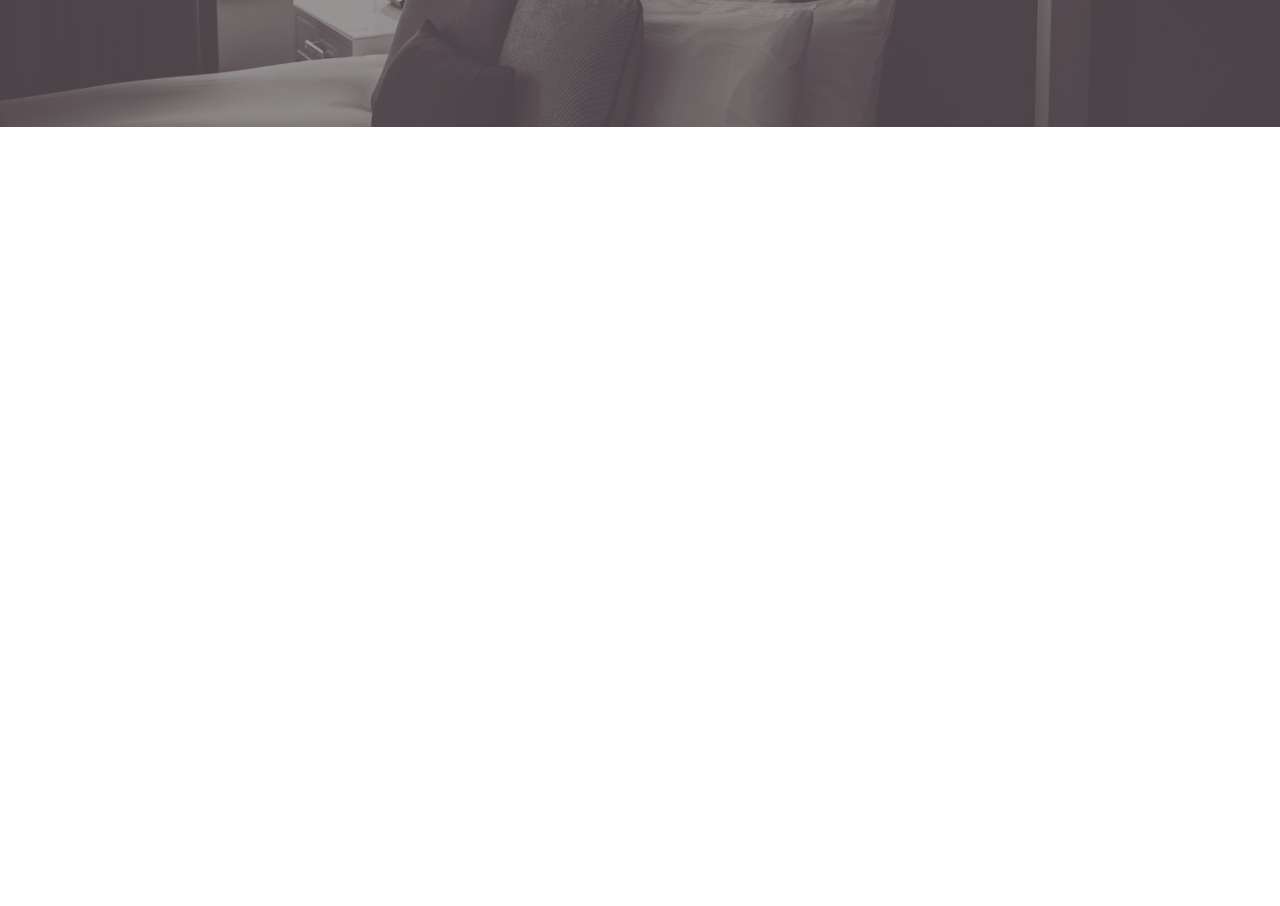
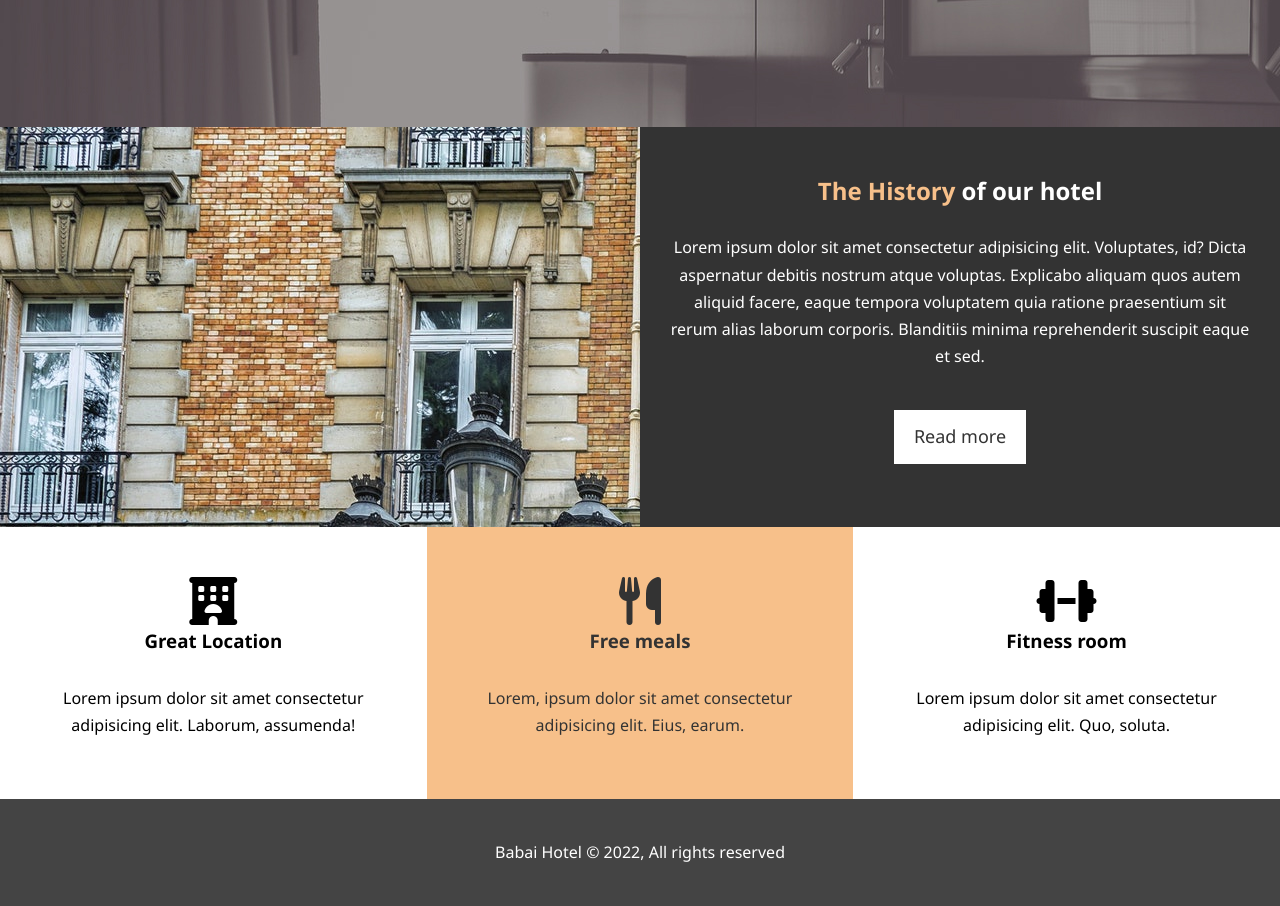
Before and after one commit to chsaikumar445/html-css, a plain HTML site: page Hotel Website/index.html in a window 1280 px wide. Shown: the part 540-1446 px from the top of the page. Before the commit the page ends 800 px from the top, so only its background shows below. Drawn offline with Linux system fonts and the light colour scheme.

Commit message:
finished home page of hotel website

```diff
--- a/Hotel Website/css/style.css
+++ b/Hotel Website/css/style.css
@@ -1,4 +1,4 @@
-/* Reset everything*/
+/* Reset everything */
 *{
     margin: 0;
     padding: 0;
@@ -57,11 +57,32 @@ p{
     color: #333;
 }
 
+.btn-light {
+    background: #fff;
+    color: #333;
+}
+
+.bg-dark {
+    background: #333;
+    color: #fff;
+}
+
+.bg-primary{
+    background: #f7c08a;
+    color: #333;
+}
+
+.clr{
+    clear: both;
+ }
+
 /* Nav bar*/
 #navbar {
     background: #333;
     color: #FFF;
     overflow: auto;
+    position:sticky;
+    top: 0;
 }
 
 #navbar a{
@@ -96,10 +117,12 @@ p{
 }
 
 /* showcase*/
+
 #showcase {
-    background: url("../img/showcase.jpg")  no-repeat center center/cover;
+    background: url("../img/showcase.jpg");
     height: 600px;
 }
+
 #showcase .showcase-content {
     text-align: center;
     color: #fff;
@@ -115,3 +138,45 @@ p{
     padding-bottom: 20px;
     line-height: 1.7em;
 }
+
+/* home-info */
+#home-info{
+    height:400px;
+
+}
+
+#home-info .info-img {
+    background: url('../img/photo-1.jpg') no-repeat;
+    float: left;
+    width: 50%;
+    min-height: 100%;
+}
+
+#home-info .info-content {
+    text-align: center;
+    float:right;
+    width: 50%;
+    height: 100%;
+    padding: 50px 30px;
+    overflow: hidden;
+}
+
+#home-info .info-content p {
+    padding-bottom: 30px;
+}
+
+/* features */
+.box{
+    text-align: center;
+    float:left;
+    width: 33.33%;
+    padding:50px 30px;
+}
+
+/* footer */
+#main-footer {
+    text-align: center;
+    background:#444;
+    color: #fff;
+    padding: 30px;
+}
--- a/Hotel Website/index.html
+++ b/Hotel Website/index.html
@@ -7,6 +7,7 @@
     <meta name="description" content="welcome to our hotel the best in vijaywada">
     <meta name="keywords" content="hotel, hotel in vijayawada, best hotel in vijayawada">
     <link rel="stylesheet" href="css/style.css">
+    <script src="https://kit.fontawesome.com/f52c3b31f3.js" crossorigin="anonymous"></script>
     <title>Babai Hotel | Welcome</title>
 </head>
 <body>
@@ -31,5 +32,36 @@
             </div>
         </div>
     </header>
+    <section id="home-info">
+        <div class="info-img"></div>
+        <div class="info-content bg-dark">
+            <h2><span class="text-primary">The History</span> of our hotel</h2>
+            <p> Lorem ipsum dolor sit amet consectetur adipisicing elit. Voluptates, id? Dicta aspernatur debitis nostrum atque voluptas. Explicabo aliquam quos autem aliquid facere, eaque tempora voluptatem quia ratione praesentium sit rerum alias laborum corporis. Blanditiis minima reprehenderit suscipit eaque et sed.</p>
+            <a href="about.html" class="btn btn-light">Read more</a>
+        </div>
+    </section>
+
+    <section class="features">
+        <div class="box">
+            <i class="fa-solid fa-hotel fa-3x"></i>
+            <h3>Great Location</h3>
+            <p>Lorem ipsum dolor sit amet consectetur adipisicing elit. Laborum, assumenda!</p>
+        </div>
+        <div class="box bg-primary">
+            <i class="fa-solid fa-utensils fa-3x"></i>
+            <h3>Free meals</h3>
+            <p>Lorem, ipsum dolor sit amet consectetur adipisicing elit. Eius, earum.</p>
+        </div>
+        <div class="box">
+            <i class="fa-solid fa-dumbbell fa-3x"></i>
+            <h3>Fitness room</h3>
+            <p>Lorem ipsum dolor sit amet consectetur adipisicing elit. Quo, soluta.</p>
+    </section>
+
+    <div class="clr"></div>
+
+    <footer id="main-footer">
+        <p> Babai Hotel &copy; 2022, All rights reserved </p>
+    </footer>
 </body>
 </html>
```
